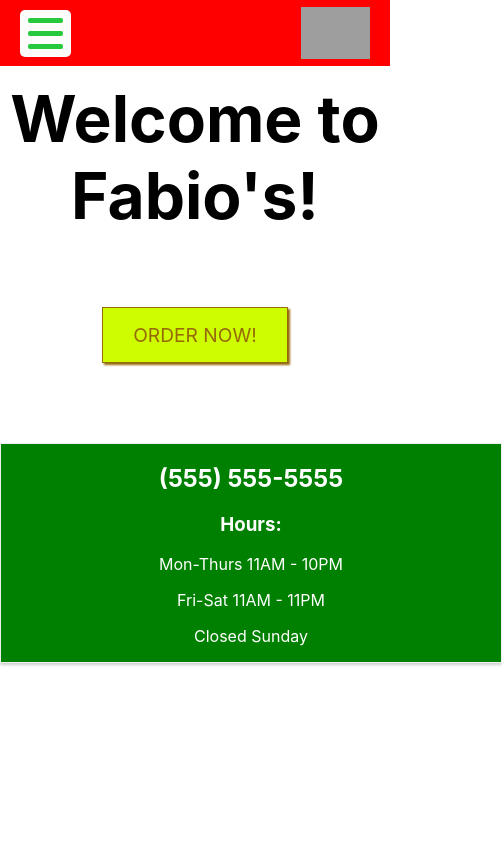
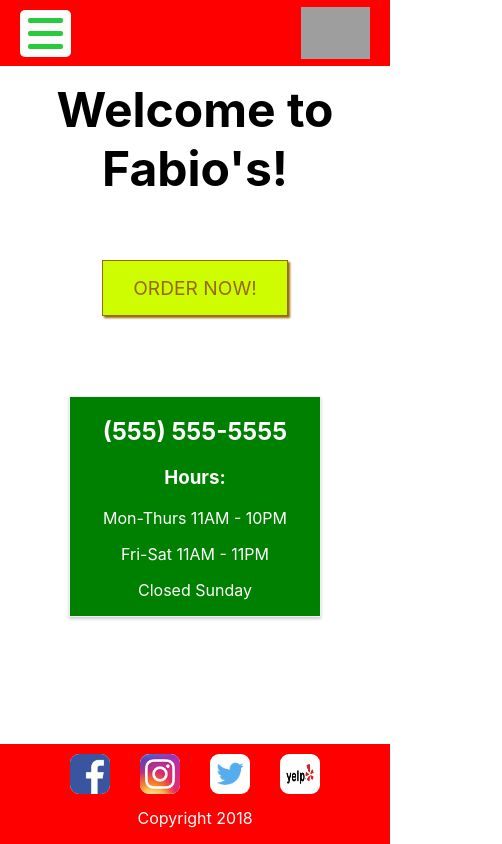
Before and after one commit to Jacob-DiEdwardo/react-pizza-builder, a React (Create React App) app: page / in a window 390 px wide. Shown: the whole page, 502 px wide, since content can reach past the window. Built offline with nearby package versions, Linux system fonts and the light colour scheme; grey boxes are pictures that could not be loaded.

Commit message:
added various UI updates to home page, footer, and pizza build controls

```diff
--- a/src/components/Navigation/Footer/Footer.module.css
+++ b/src/components/Navigation/Footer/Footer.module.css
@@ -1,33 +1,32 @@
 .Footer {
     background-color: red;
-    height: 70px;
+    height: 100px;
     width: 100%;
     bottom: 0;
     display: flex;
+    justify-content: center;
     box-sizing: border-box;
     z-index: 90;
+    position: fixed;
 }
 
 .Footer img {
     height: 40px;
     width: 40px;
-    margin-top: 15px;
-    margin-left: 30px;
     background-color: white;
     border-radius: 9px;
 }
 
 .SocialMedia {
-    width: 100%;
+    width: 250px;
     position: absolute;
-    left: 0;
+    display: flex;
+    justify-content: space-between;
+    margin-top: 10px;
 }
 
 .Copyright {
     color: white;
     font-size: 1em;
-    position: absolute;
-    right: 0;
-    margin-right: 40px;
-    margin-top: 5px;
+    margin: auto auto 0 auto;
 }
--- a/src/components/Navigation/Home/Home.js
+++ b/src/components/Navigation/Home/Home.js
@@ -3,6 +3,7 @@ import { connect } from 'react-redux';
 import { NavLink } from 'react-router-dom';
 
 import classes from './Home.module.css';
+import Footer from '../Footer/Footer';
 
 class Home extends Component {
     render() {
@@ -30,6 +31,7 @@ class Home extends Component {
                     <p>Fri-Sat 11AM - 11PM</p>
                     <p>Closed Sunday</p>
                 </div>
+                <Footer />
             </div>
         );
     }
--- a/src/components/Navigation/Home/Home.module.css
+++ b/src/components/Navigation/Home/Home.module.css
@@ -28,11 +28,20 @@
 
 .Information {
     display: inline-block;
-    width: 500px;
+    width: 400px;
     border: 1px solid #eee;
     box-shadow: 0 2px 3px #ccc;
     background-color: green;
     color: white;
     margin-top: 50px;
-    margin-bottom: 80px;
+    margin-bottom: 120px;
 }
+
+@media (max-width: 499px) {
+    .Title {
+        font-size: 1.5em;
+    }
+    .Information {
+        width: 250px;
+    }
+}
--- a/src/components/Pizza/BuildControls/BuildControls.module.css
+++ b/src/components/Pizza/BuildControls/BuildControls.module.css
@@ -39,7 +39,7 @@
     margin: 0 8%;
     width: 160px;
     height: 60px;
-    background-color: rgb(165, 97, 0);
+    background-color: rgb(162, 162, 162);
     border: none;
     border-radius: 25px;
     box-shadow: 0 2px 1px #ccc;
@@ -49,7 +49,7 @@
 
 .ButtonSection button:hover {
     cursor: pointer;
-    background-color: rgb(224, 132, 2);
+    background-color: rgb(111, 111, 111);
 }
 
 @media (max-width: 499px) {
```
